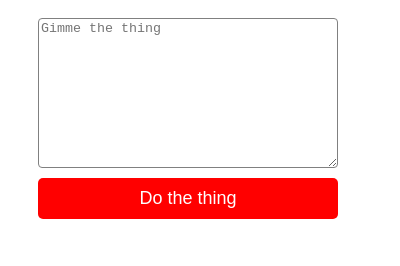
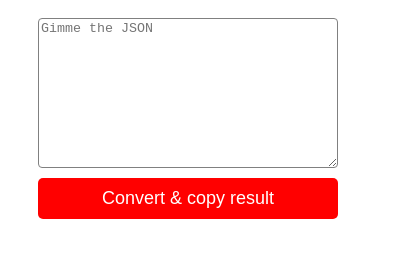
Before and after one commit to laurmurclar/datadog-to-terraform, a browser extension: page popup.html in a window 400 px wide. Shown: the part 160-426 px from the top of the page. Drawn offline with Linux system fonts and the light colour scheme.

Commit message:
Make labels clearer

```diff
--- a/popup.html
+++ b/popup.html
@@ -46,8 +46,8 @@
         <h1>Resource name:</h1>
         <input id="resourceName" placeholder="Gimme the name"/>
         <h1>Datadog JSON:</h1>
-        <textarea id="datadogJson" placeholder="Gimme the thing"></textarea>
-        <button id='convertButton'>Do the thing</button>
+        <textarea id="datadogJson" placeholder="Gimme the JSON"></textarea>
+        <button id='convertButton'>Convert & copy result</button>
         <span id='onClickMessage'></span>
       </div>
 
```
